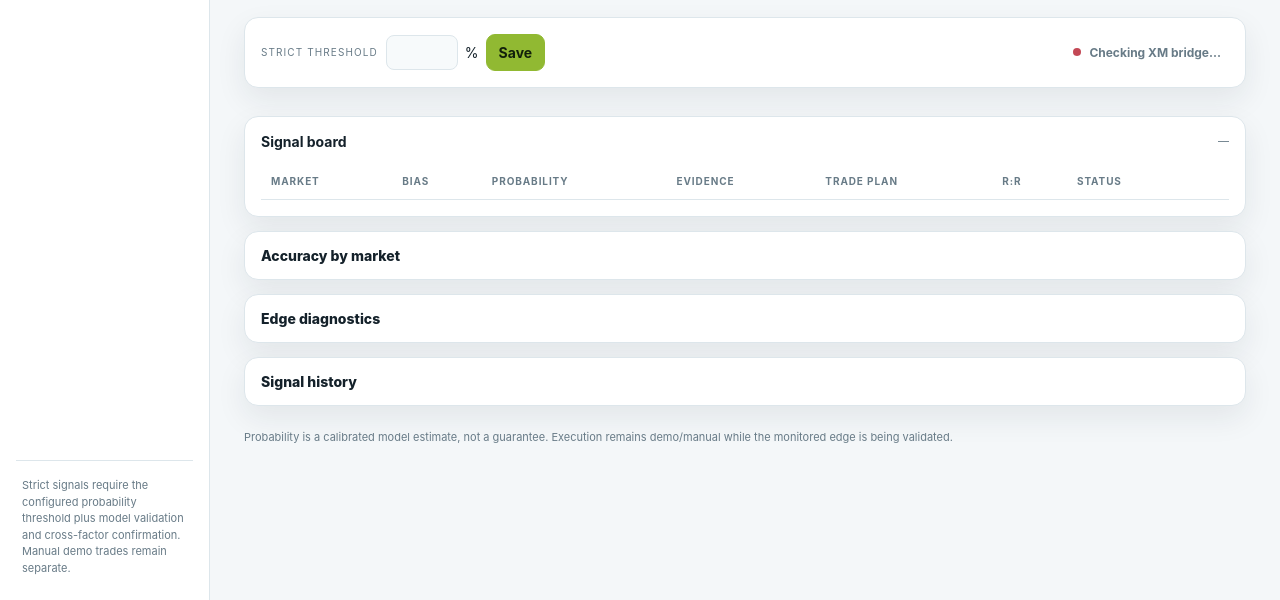
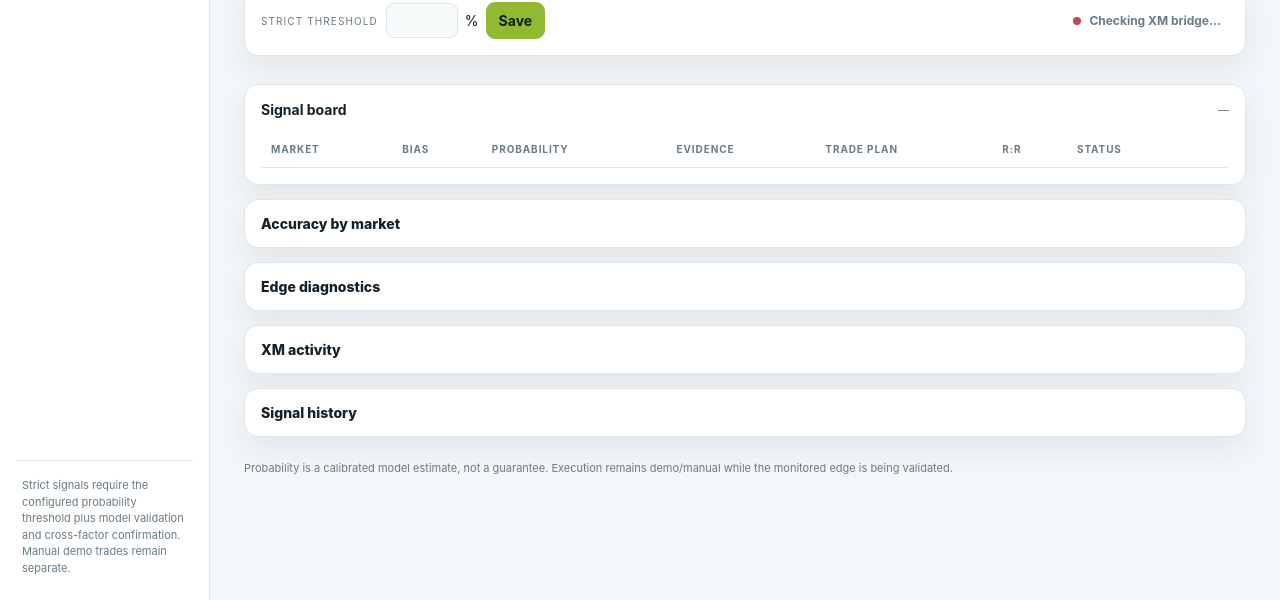
Before and after one commit to selormino/forexbot, a website: page public/signals.html in a window 1280 px wide. Shown: the part 200-800 px from the top of the page. Drawn offline with Linux system fonts and the light colour scheme; no server answers.

Commit message:
Add compact XM execution activity panel

```diff
--- a/public/signals.html
+++ b/public/signals.html
@@ -17,6 +17,7 @@
 
 <details class="research"><summary>Accuracy by market</summary><div class="details-body"><div class="table-wrap"><table><thead><tr><th>Market</th><th>TF</th><th>Pending</th><th>Active</th><th>Settled</th><th>Wins</th><th>Accuracy</th><th>Avg R</th></tr></thead><tbody id="seriesAccuracy"></tbody></table></div></div></details>
 <details class="research"><summary>Edge diagnostics</summary><div class="details-body"><p class="muted">Out-of-sample threshold sweep. Small samples are not treated as proof.</p><div class="table-wrap"><table><thead><tr><th>Market</th><th>TF</th><th>Threshold</th><th>Samples</th><th>Direction acc.</th><th>Triggered</th><th>Setup acc.</th><th>Avg R</th></tr></thead><tbody id="edgeDiagnostics"></tbody></table></div></div></details>
+<details class="research"><summary>XM activity</summary><div class="details-body"><div class="table-wrap"><table><thead><tr><th>Created</th><th>Market</th><th>Mode</th><th>Signal</th><th>Ticket</th><th>Broker status</th><th>Fill</th><th>P/L</th></tr></thead><tbody id="brokerActivity"></tbody></table></div></div></details>
 <details class="research"><summary>Signal history</summary><div class="details-body"><div class="table-wrap"><table><thead><tr><th>Created</th><th>Market</th><th>Bias</th><th>Probability</th><th>Entry</th><th>Status</th><th>Outcome</th><th>Result</th></tr></thead><tbody id="signalHistory"></tbody></table></div></div></details>
 
 <footer>Probability is a calibrated model estimate, not a guarantee. Execution remains demo/manual while the monitored edge is being validated.</footer>
```
